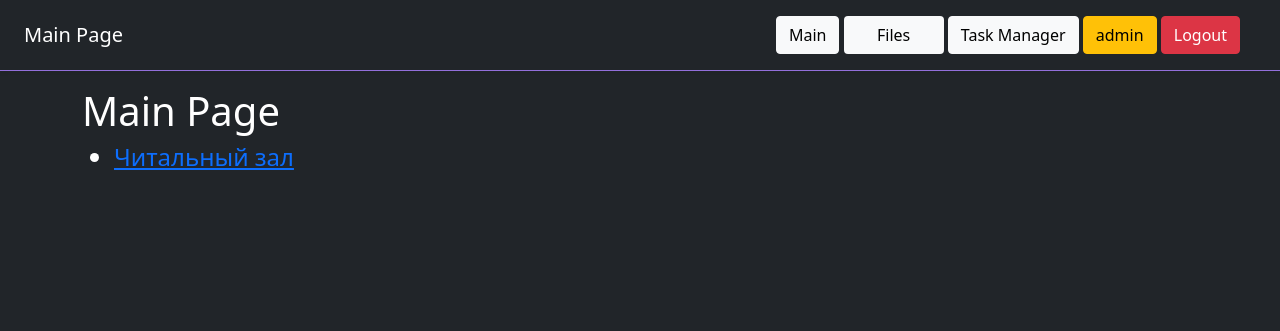
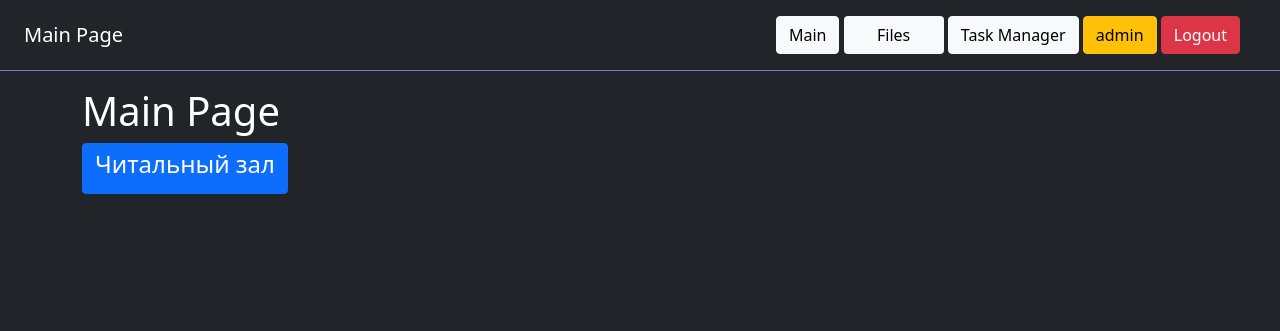
Before and after one commit to TestFileManager/ProjectTestFileManager, a Django app: page /main_page in a window 1280 px wide. Shown: the top 331 px of the page. Run offline with Django 3.2, Linux system fonts and the light colour scheme; a user stored in the database is signed in; some libraries are stand-ins or nearby versions.

Commit message:
Доделал библиотеку особо не тестил хотя на первый взгляд все путем и на месте понимаюю что и нах она не надо но пусть будет

```diff
--- a/test_documents/files_manager/templates/files_manager/index.html
+++ b/test_documents/files_manager/templates/files_manager/index.html
@@ -14,5 +14,5 @@
 <!-- Основной контент в header -->
 {% block content %}
     <h1>Main Page</h1>
-    <h4><ul><li><a href="read_hall/">Читальный зал</a></li></ul></h4>
+    <button class="btn btn-primary"><h4><a style="color:white; text-decoration:none;" href="read_hall/">Читальный зал</a></h4></button>
 {% endblock %}
```
